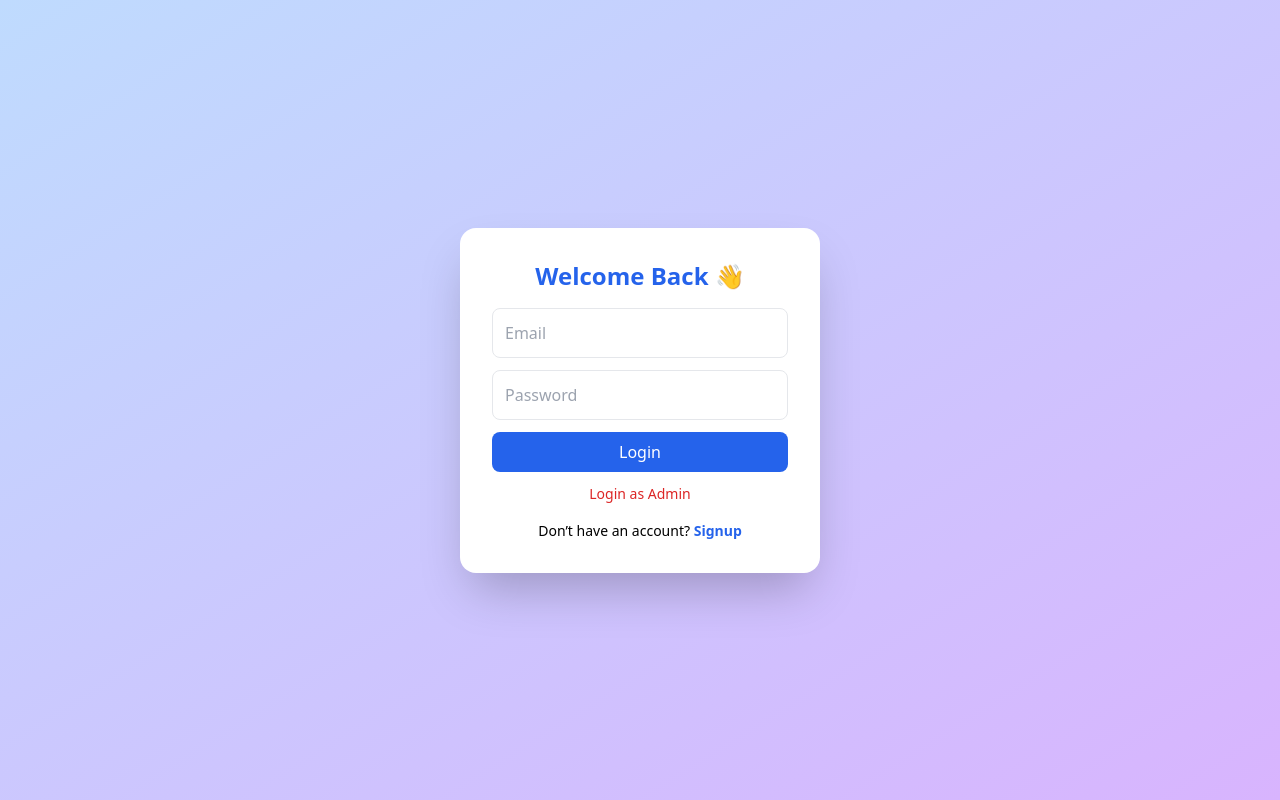
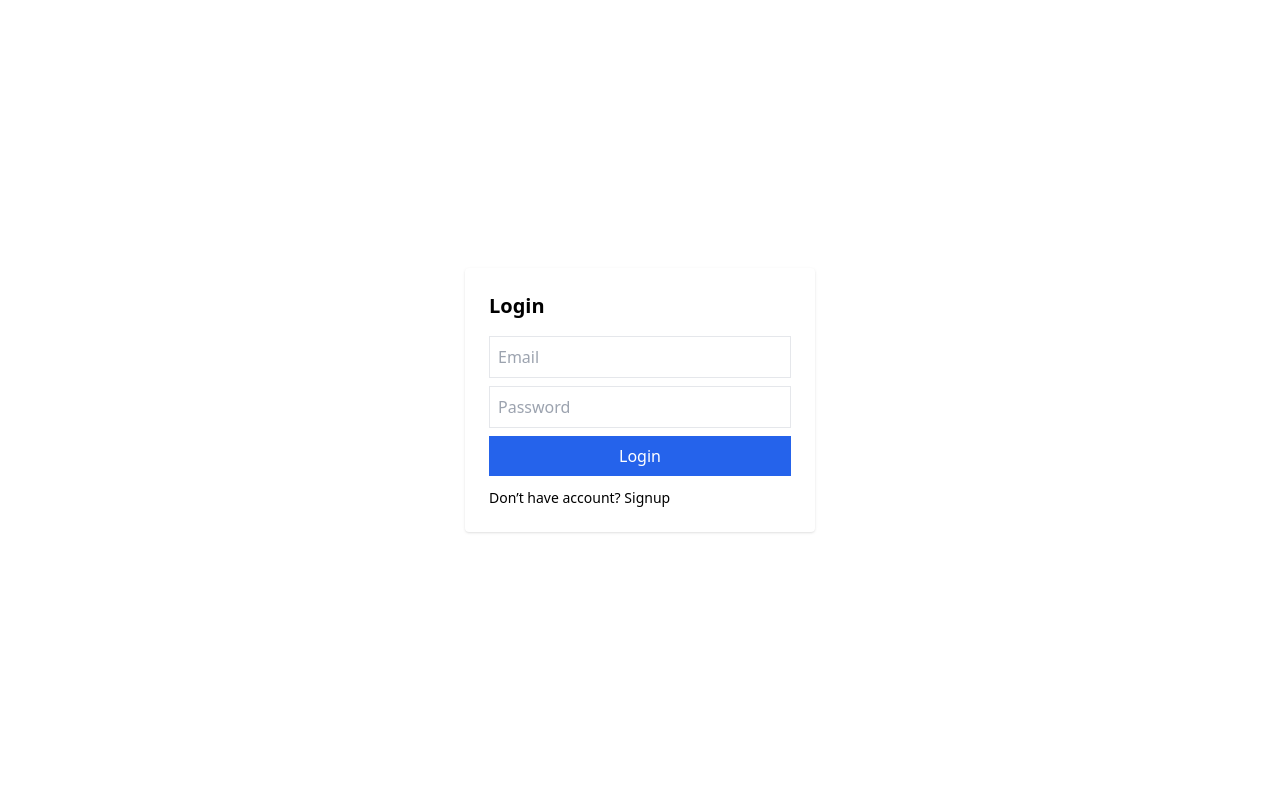
Before and after one commit to ShivajiWakshe/Smart-Booking, a React (Vite) app in the folder frontend/: page /login in a window 1280 px wide. Built offline with nearby package versions, Linux system fonts and the light colour scheme.

Commit message:
use live backend

```diff
--- a/frontend/src/pages/Login.jsx
+++ b/frontend/src/pages/Login.jsx
@@ -1,27 +1,25 @@
 import { useState } from "react";
 import { useNavigate, Link } from "react-router-dom";
-import { loginUser } from "../utils/api"; // ✅ correct path
+import { loginUser } from "../utils/api";
 
 export default function Login() {
   const navigate = useNavigate();
 
   const [email, setEmail] = useState("");
   const [password, setPassword] = useState("");
-  const [loading, setLoading] = useState(false);
 
   const handleLogin = async () => {
     try {
-      setLoading(true);
-
       const res = await loginUser({ email, password });
 
       const data = res.data;
 
-      // ✅ Store user + token
+      // ✅ store
       localStorage.setItem("user", JSON.stringify(data.user));
       localStorage.setItem("token", data.token);
 
-      // ✅ Redirect based on role
+      alert("Login successful ✅");
+
       if (data.user.role === "admin") {
         navigate("/admin");
       } else {
@@ -30,57 +28,36 @@ export default function Login() {
     } catch (error) {
       console.error(error);
       alert(error.response?.data?.message || "Login failed ❌");
-    } finally {
-      setLoading(false);
     }
   };
 
   return (
-    <div className="min-h-screen flex items-center justify-center bg-gradient-to-br from-blue-200 to-purple-300">
-      <div className="bg-white p-8 rounded-2xl shadow-2xl w-[360px]">
-        <h2 className="text-2xl font-bold text-center text-blue-600 mb-4">
-          Welcome Back 👋
-        </h2>
+    <div className="min-h-screen flex items-center justify-center">
+      <div className="bg-white p-6 shadow rounded w-[350px]">
+        <h2 className="text-xl font-bold mb-4">Login</h2>
 
         <input
           placeholder="Email"
-          className="w-full p-3 border rounded-lg mb-3"
-          value={email}
+          className="w-full p-2 border mb-2"
           onChange={(e) => setEmail(e.target.value)}
         />
 
         <input
           type="password"
           placeholder="Password"
-          className="w-full p-3 border rounded-lg mb-3"
-          value={password}
+          className="w-full p-2 border mb-2"
           onChange={(e) => setPassword(e.target.value)}
         />
 
         <button
           onClick={handleLogin}
-          disabled={loading}
-          className="w-full bg-blue-600 text-white py-2 rounded-lg"
+          className="w-full bg-blue-600 text-white py-2"
         >
-          {loading ? "Logging in..." : "Login"}
+          Login
         </button>
 
-        {/* Admin Quick Login */}
-        <button
-          onClick={() => {
-            setEmail("admin@gmail.com");
-            setPassword("admin123");
-          }}
-          className="w-full mt-3 text-red-600 hover:underline text-sm"
-        >
-          Login as Admin
-        </button>
-
-        <p className="text-center mt-4 text-sm">
-          Don’t have an account?{" "}
-          <Link to="/signup" className="text-blue-600 font-semibold">
-            Signup
-          </Link>
+        <p className="mt-3 text-sm">
+          Don’t have account? <Link to="/signup">Signup</Link>
         </p>
       </div>
     </div>
--- a/frontend/src/pages/Signup.jsx
+++ b/frontend/src/pages/Signup.jsx
@@ -1,6 +1,6 @@
 import { useState } from "react";
 import { useNavigate, Link } from "react-router-dom";
-import { registerUser } from "../utils/api"; // ✅ use api
+import { registerUser } from "../utils/api";
 
 export default function Signup() {
   const navigate = useNavigate();
@@ -8,83 +8,54 @@ export default function Signup() {
   const [name, setName] = useState("");
   const [email, setEmail] = useState("");
   const [password, setPassword] = useState("");
-  const [confirmPassword, setConfirmPassword] = useState("");
-  const [loading, setLoading] = useState(false);
 
   const handleSignup = async () => {
-    if (password !== confirmPassword) {
-      alert("Passwords do not match ❌");
-      return;
-    }
-
     try {
-      setLoading(true);
-
-      // ✅ API call (NO localhost)
       const res = await registerUser({ name, email, password });
 
       if (res.status === 200 || res.status === 201) {
-        alert("Account created successfully ✅");
+        alert("Account created ✅");
         navigate("/login");
       }
     } catch (error) {
       console.error(error);
       alert(error.response?.data?.message || "Signup failed ❌");
-    } finally {
-      setLoading(false);
     }
   };
 
   return (
-    <div className="min-h-screen flex items-center justify-center bg-gradient-to-br from-green-200 to-green-400">
-      <div className="bg-white p-8 rounded-2xl shadow-2xl w-[360px]">
-        <h2 className="text-2xl font-bold text-center text-green-600 mb-2">
-          Create Account 🚀
-        </h2>
-
-        <p className="text-center text-gray-500 mb-6">
-          Signup to get started
-        </p>
+    <div className="min-h-screen flex items-center justify-center">
+      <div className="bg-white p-6 shadow rounded w-[350px]">
+        <h2 className="text-xl font-bold mb-4">Signup</h2>
 
         <input
-          placeholder="Full Name"
-          className="w-full p-3 border rounded-lg mb-3"
+          placeholder="Name"
+          className="w-full p-2 border mb-2"
           onChange={(e) => setName(e.target.value)}
         />
 
         <input
           placeholder="Email"
-          className="w-full p-3 border rounded-lg mb-3"
+          className="w-full p-2 border mb-2"
           onChange={(e) => setEmail(e.target.value)}
         />
 
         <input
           type="password"
           placeholder="Password"
-          className="w-full p-3 border rounded-lg mb-3"
+          className="w-full p-2 border mb-2"
           onChange={(e) => setPassword(e.target.value)}
-        />
-
-        <input
-          type="password"
-          placeholder="Confirm Password"
-          className="w-full p-3 border rounded-lg mb-3"
-          onChange={(e) => setConfirmPassword(e.target.value)}
         />
 
         <button
           onClick={handleSignup}
-          disabled={loading}
-          className="w-full bg-green-600 text-white py-2 rounded-lg hover:bg-green-700"
+          className="w-full bg-green-600 text-white py-2"
         >
-          {loading ? "Creating..." : "Signup"}
+          Signup
         </button>
 
-        <p className="text-center mt-4 text-sm">
-          Already have an account?{" "}
-          <Link to="/login" className="text-green-600 font-semibold">
-            Login
-          </Link>
+        <p className="mt-3 text-sm">
+          Already have account? <Link to="/login">Login</Link>
         </p>
       </div>
     </div>
--- a/frontend/src/utils/api.js
+++ b/frontend/src/utils/api.js
@@ -1,58 +1,21 @@
 import axios from "axios";
 
-// ✅ LIVE BACKEND (Render)
 const API = axios.create({
-  baseURL: "https://smart-booking-01hy.onrender.com/api",
-  headers: {
-    "Content-Type": "application/json",
-  },
+  baseURL: "https://smart-booking-01hy.onrender.com/api", // live backend
 });
 
-// ✅ Attach token automatically
-API.interceptors.request.use(
-  (config) => {
-    const user = JSON.parse(localStorage.getItem("user"));
-
-    if (user?.token) {
-      config.headers.Authorization = `Bearer ${user.token}`;
-    }
-
-    return config;
-  },
-  (error) => Promise.reject(error)
-);
-
 // ================= AUTH =================
-export const registerUser = (data) =>
-  API.post("/auth/register", data);
-
-export const loginUser = (data) =>
-  API.post("/auth/login", data);
+export const registerUser = (data) => API.post("/auth/register", data);
+export const loginUser = (data) => API.post("/auth/login", data);
 
 // ================= BOOKINGS =================
-export const createBooking = (data) =>
-  API.post("/bookings", data);
+export const createBooking = (data) => API.post("/bookings", data);
+export const getUserBookings = (email) => API.get(`/bookings/user/${email}`);
+export const getAllBookings = () => API.get("/bookings");
+export const approveBooking = (id) => API.put(`/bookings/approve/${id}`);
+export const rejectBooking = (id) => API.put(`/bookings/reject/${id}`);
+export const deleteBooking = (id) => API.delete(`/bookings/${id}`);
 
-export const getUserBookings = (userId) =>
-  API.get(`/bookings/user/${userId}`);
-
-export const getAllBookings = () =>
-  API.get("/bookings");
-
-export const approveBooking = (id) =>
-  API.put(`/bookings/approve/${id}`);
-
-export const rejectBooking = (id) =>
-  API.put(`/bookings/reject/${id}`);
-
-export const deleteBooking = (id) =>
-  API.delete(`/bookings/${id}`);
-
-// ================= USERS =================
-export const getAllUsers = () =>
-  API.get("/admin/users");
-
-export const deleteUser = (id) =>
-  API.delete(`/admin/users/${id}`);
-
-export default API;
+// ================= USERS (ADMIN) =================
+export const getAllUsers = () => API.get("/admin/users");
+export const deleteUser = (email) => API.delete(`/admin/users/${email}`);
```
